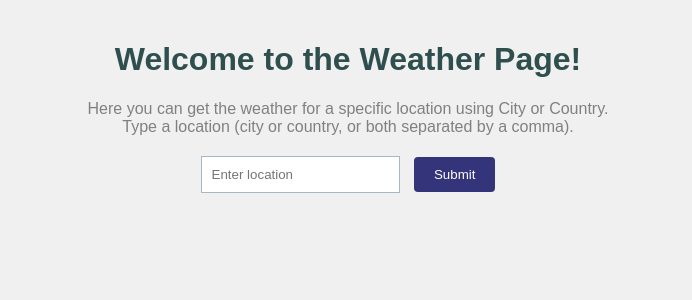
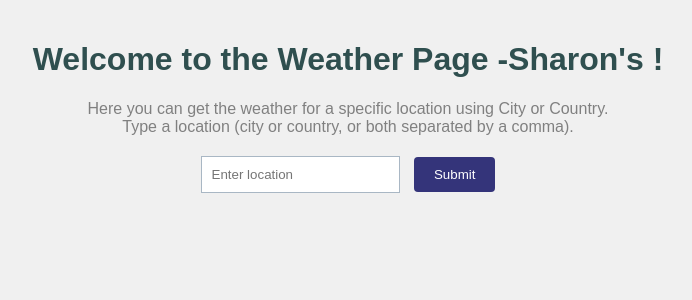
Before and after one commit to sharon088/my-weather-app, a Flask app: template templates/location.html in a window 1280 px wide. Shown: the top 300 px of the page, without its empty margins (292-984 px from the left). Run offline with Flask 3, Linux system fonts and the light colour scheme; the template is opened without the code that fills it, so the values that code supplies are empty; parts of the project's set-up code (start-up, migrations or seed data) failed here and were passed over.

Commit message:
fix: change title

```diff
--- a/templates/location.html
+++ b/templates/location.html
@@ -41,7 +41,7 @@
     </style>
 </head>
 <body>
-    <h1>Welcome to the Weather Page!</h1>
+     <h1>Welcome to the Weather Page -Sharon's !</h1>
     <p>Here you can get the weather for a specific location using City or Country.<br>
     Type a location (city or country, or both separated by a comma).
     </p>
```
